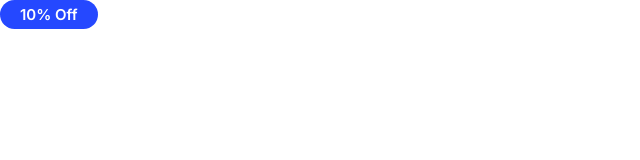
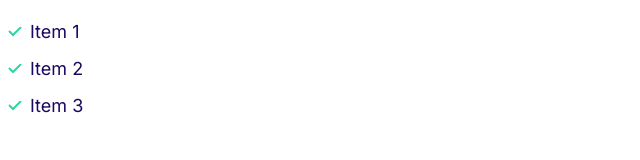
Before and after one commit to VidasUska/project-first, a plain HTML site: page index.html in a window 1280 px wide. Shown: the whole page, without its empty margins (0-640 px from the left). Drawn offline with Linux system fonts and the light colour scheme.

Commit message:
Build the listi.

```diff
--- a/css/styles.css
+++ b/css/styles.css
@@ -2,7 +2,7 @@
   --color-primary: #2548ff;
   --color-secondary: #00d9ff;
   --color-accent: #ff3400;
-  --color-heading: #1b0760;
+  --color-headings: #1b0760;
   --color-body: #918ca4;
 }
 
@@ -21,7 +21,7 @@ body {
 h1,
 h2,
 h3 {
-  color: var(--color-heading);
+  color: var(--color-headings);
   margin-bottom: 1rem;
 }
 
@@ -116,3 +116,31 @@ a {
     font-size: 1.2rem;
   }
 }
+
+/* Lists */
+.list {
+  list-style: none;
+  padding-left: 0;
+  color: var(--color-headings);
+}
+
+.list--inline .list__item {
+  display: inline-block;
+  margin-right: 2rem;
+}
+
+.list--tick {
+  list-style-image: url(../images/tick.svg);
+  padding-left: 3rem;
+}
+
+.list--tick .list__item {
+  padding-left: 0.5rem;
+  margin-bottom: 1rem;
+}
+
+@media screen and (min-width: 1024px) {
+  .list--tick .list__item {
+    padding-left: 0;
+  }
+}
--- a/index.html
+++ b/index.html
@@ -15,6 +15,10 @@
     <link rel="stylesheet" href="css/styles.css" />
   </head>
   <body>
-    <span class="badge badge--primary badge--primary">10% Off</span>
+    <ul class="list list--tick">
+      <li class="list__item">Item 1</li>
+      <li class="list__item">Item 2</li>
+      <li class="list__item">Item 3</li>
+    </ul>
   </body>
 </html>
```
Also changed, not shown: components/lists.html (added, +5 -0 lines), images/tick.svg (added).
